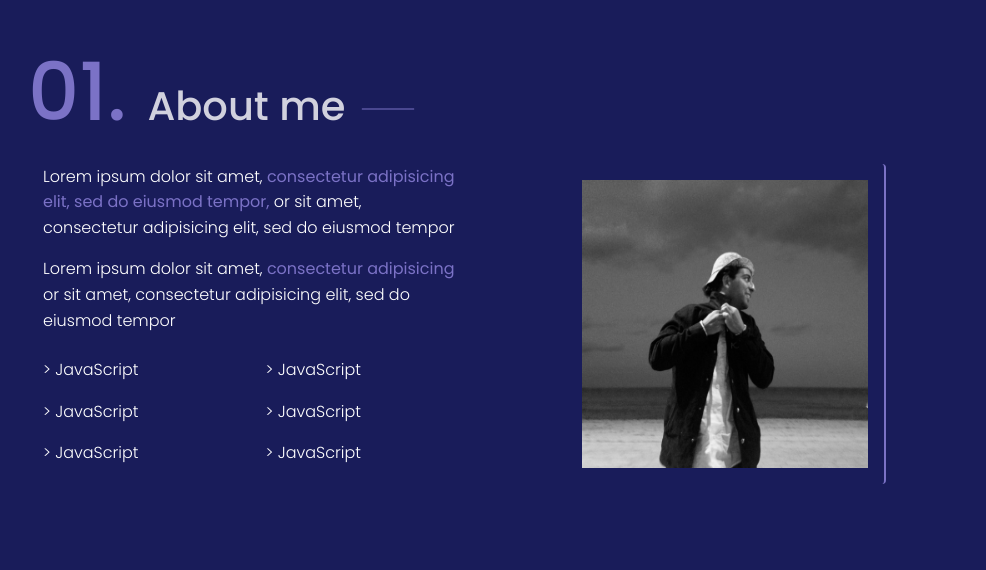
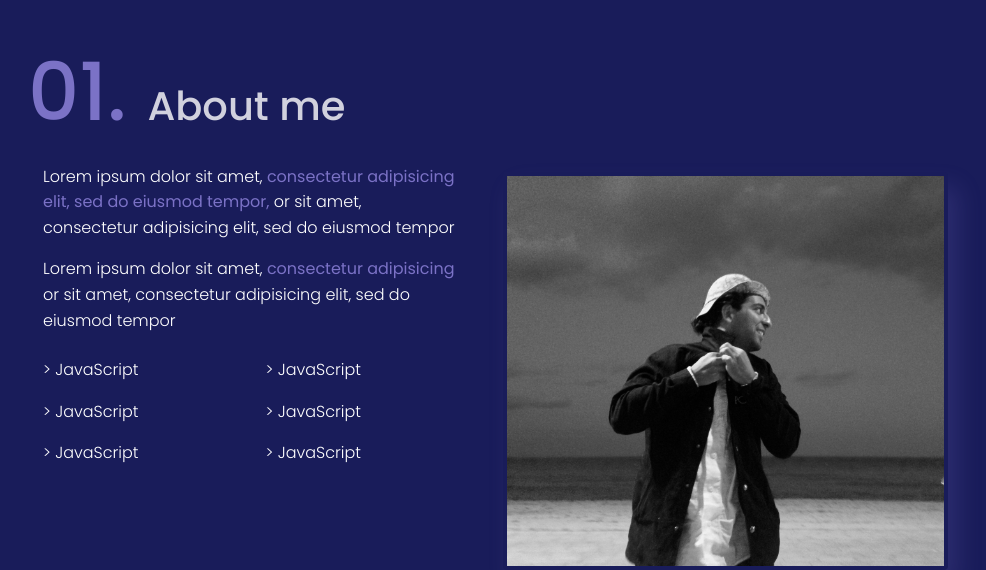
Before and after one commit to benoah/portofolio, a plain HTML site: page index.html in a window 1280 px wide. Shown: the part 881-1451 px from the top of the page, without its empty margins (152-1138 px from the left). Before the commit the page ends 1395 px from the top, so only its background shows below. Drawn offline with nearby package versions, Linux system fonts and the light colour scheme.

Commit message:
about me

```diff
--- a/css/_about.css
+++ b/css/_about.css
@@ -27,11 +27,88 @@
 }
 .programlang {
   margin-top: 24px;
-  margin-bottom: 32px;
+
   line-height: 1.2;
 }
+
+
+
+  .img-thumbnail {
+    padding: .25rem;
+    background-color:transparent;
+    border: transparent ;
+    border-radius: .25rem;
+    max-width: 100%;
+    height: auto;
+    object-fit: cover;
+    transition: all .5s cubic-bezier(0.645, 0.045, 0.355, 1);
+    filter: rgba(123,114,198,.2);
+    box-shadow: 10px 15px 25px 0 rgba(123,114,198,.2);
+}
+.photo{
+    margin-top:64px;
+  }
+
+@media screen and (min-width: 812px) {
+  .aboutMe h2 {
+    font-size: 40px;
+  }
+
+  .aboutMe span {
+    font-size: 80px;
+  }
+  .photo{
+    margin-top: 128px;
+  }
+
+}
+
+/*
+
+
+
+  .photo:hover img{
+    box-shadow: 1px 1px 10px 0 rgba(0,0,0,.1);
+  }
+
+  .photo .glow-wrap{
+    overflow: hidden;
+    position: absolute;
+    width: 100%;
+    height: 100%;
+    top: 0;
+
+  }
+
+  .photo .glow{
+    display: block;
+    position:absolute;
+    width: 40%;
+    height: 200%;
+    background: rgba(255,255,255,.2);
+    top: 0;
+    filter: blur(5px);
+    transform: rotate(45deg) translate(-450%, 0);
+    transition: all .5s cubic-bezier(0.645, 0.045, 0.355, 1);
+  }
+
+  .photo:hover .glow{
+    transform: rotate(45deg) translate(450%, 0);
+    transition: all 1s cubic-bezier(0.645, 0.045, 0.355, 1);
+  }
+
+  .photo:hover img,
+  .photo:hover .glow-wrap{
+    margin-top: 0;
+  }
+
+
+
+
+
+
 .img {
-  max-width: 80%;
+  max-width: 100%;
   padding: 16px;
   height: 220px;
   margin: auto;
@@ -40,7 +117,8 @@
   border-right: 2px solid #7b72c6;
   border-radius: -5.55rem;
 }
-/*img {
+
+img {
   margin-bottom: 424px;
   border-right: solid 2px #7b72c6;
   border-bottom: solid 1px #7b72c6;
@@ -48,16 +126,6 @@
   transform: rotate(90deg);
   display: objext;
 }
-*/
-@media screen and (min-width: 812px) {
-  .aboutMe h2 {
-    font-size: 40px;
-  }
-
-  .aboutMe span {
-    font-size: 80px;
-  }
-
   .img {
     margin-top: 120px;
     padding: 16px;
@@ -67,4 +135,97 @@
     max-width: 320px;
     height: 320px;
   }
+
+.containerimage {
+  width: 100%;
+  min-height: 100vh;
+  background: #333;
 }
+.image {
+  perspective: 3000px;
+  width: 50%;
+  position: absolute;
+  left: 50%;
+  top: 50%;
+  transform: translate(-50%, -50%);
+  transform-style: preserve-3d;
+}
+.image img {
+  transform: rotateX(70deg) rotateZ(-60deg) translate3d(-120px, 0px, 70px);
+  box-shadow: -80px 60px 15px 5px rgba(0, 0, 0, 0.4);
+  transition: all 0.4s;
+  transform-style: preserve-3d;
+}
+.image:hover img {
+  transform: rotateX(0deg) rotateZ(0deg) translate3d(0px, 0px, 0px);
+  box-shadow: 0px 0px 0px 0px rgba(0, 0, 0, 0);
+}
+body{
+  background: rgba(218,218,218,1)
+}
+
+
+
+
+.photo:hover img{
+  box-shadow: 1px 1px 10px 0 rgba(0,0,0,.1);
+}
+
+.photo .glow-wrap{
+  overflow: hidden;
+  position: absolute;
+  width: 100%;
+  height: 100%;
+  top: 0;
+  margin-top: -10px;
+}
+
+.photo .glow{
+  display: block;
+  position:absolute;
+  width: 40%;
+  height: 200%;
+  background: rgba(255,255,255,.2);
+  top: 0;
+  filter: blur(5px);
+  transform: rotate(45deg) translate(-450%, 0);
+  transition: all .5s cubic-bezier(0.645, 0.045, 0.355, 1);
+}
+
+.photo:hover .glow{
+  transform: rotate(45deg) translate(450%, 0);
+  transition: all 1s cubic-bezier(0.645, 0.045, 0.355, 1);
+}
+
+.photo:hover img,
+.photo:hover .glow-wrap{
+  margin-top: 0;
+}
+
+h1{
+  position: absolute;
+  z-index: 1;
+  transform: translate(-25%, -65%);
+  font-family: 'Montserrat', sans-serif;
+  margin: 0;
+  line-height: 1.2;
+}
+
+
+/* Ends
+
+#author {
+  font-family: Helvetica, Arial;
+  text-transform: uppercase;
+  font-size: 14px;
+  text-decoration: none;
+  position: fixed;
+  bottom: 25px;
+  left: 50%;
+  transform: translateX(-50%);
+  color: #888;
+}
+
+#author:hover {
+  color: #111;
+}
--- a/index.html
+++ b/index.html
@@ -88,10 +88,6 @@
             <div class="col-1 hide">
                 <p class="socialIconMail">
                     noahbenaas@gmail.com
-                    <svg xmlns="http://www.w3.org/2000/svg" width="64" height="1" viewBox="0 0 52.294 2">
-                        <path id="Path_75" data-name="Path 75" d="M0,0V52.294"
-                            transform="translate(52.294 1) rotate(90)" fill="#fff" stroke="#7b72c6" stroke-width="1" />
-                    </svg>
                 </p>
             </div>
         </div>
@@ -105,10 +101,6 @@
             <div class="col-sm-12 col-lg-5">
                 <h2>
                     <span>01. </span> About me
-                    <svg xmlns="http://www.w3.org/2000/svg" width="64" height="2" viewBox="0 0 52.294 2">
-                        <path id="Path_75" data-name="Path 75" d="M0,0V52.294"
-                            transform="translate(52.294 1) rotate(90)" fill="#fff" stroke="#7b72c6" stroke-width="1" />
-                    </svg>
                 </h2>
                 <div class="container">
                     <p>
@@ -137,12 +129,16 @@
                     </div>
                 </div>
             </div>
-            <div class="col-sm-10 col-lg-5">
-                <img src="./img/IMG_3688.JPG" class="img rounded" alt="...">
-
-
+            <div id="imagecontainer" class="col-sm-12 col-lg-5">
+                <div class="photo">
+                    <img src="./img/IMG_3688.JPG" class="rounded img-thumbnail" alt="...">
+                    <div class="glow-wrap">
+                        <i class="glow"></i>
+                    </div>
+                </div>
             </div>
         </div>
+
 
 
 
```
